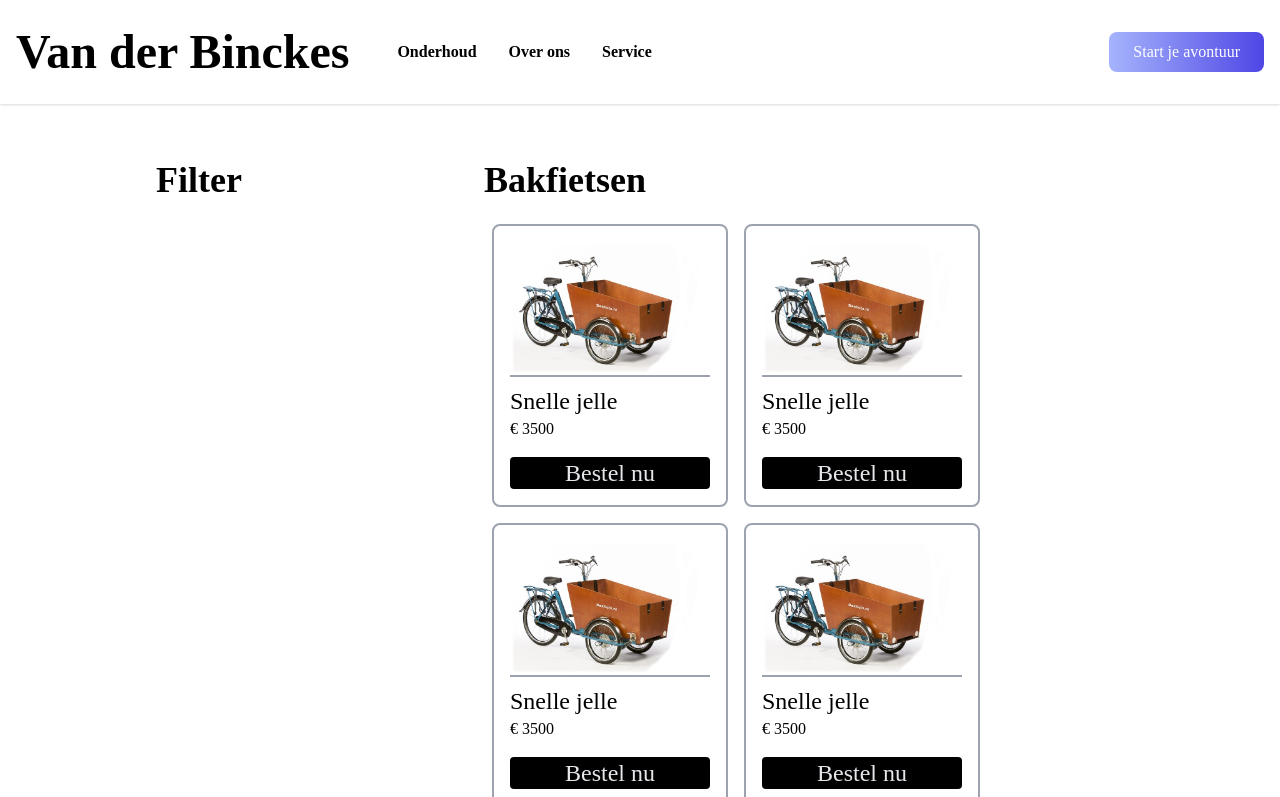
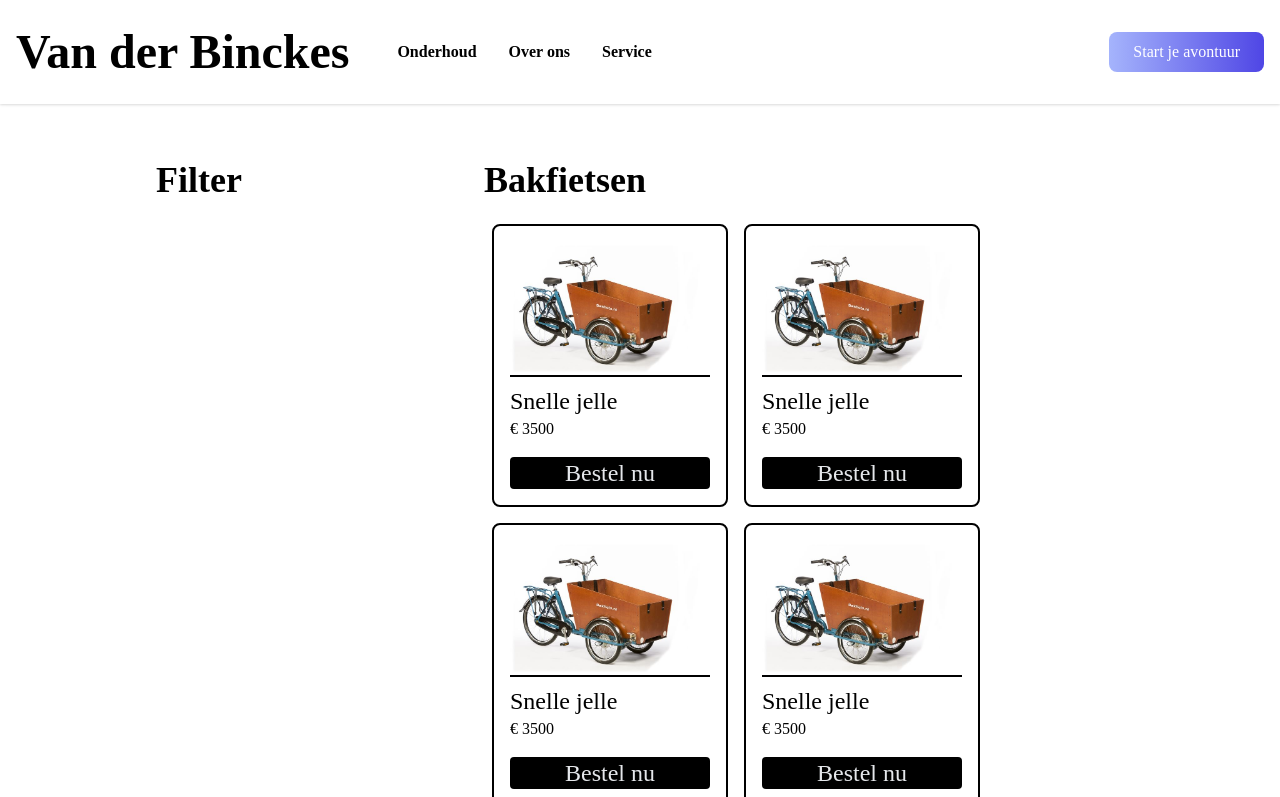
Before and after one commit to S3ntrail/vanderbrincks, a Next.js app: page /shop in a window 1280 px wide. Shown: the top 797 px of the page. Built offline with nearby package versions, Linux system fonts and the light colour scheme.

Commit message:
Front-end Redo
I realized the mistakes and correcting them.

The front-end should be more easy and direct.

```diff
--- a/components/Card/shop/card.js
+++ b/components/Card/shop/card.js
@@ -1,18 +1,20 @@
 import data from 'data/data.json'
 import ShopButton from 'components/Button/shop/button'
+import Link from 'next/link'
 
 const ShoppingCard = () => {
 
-  const product = data.map((product, index) => {
+  const product = data.map((product) => {
     return(
-      <div key={index}>
-        <div className="border-2 border-gray-400 rounded-lg p-4 m-2">
+      <Link href={'/shop/' + product.id} key={product.id}>
+      <div  className="cursor-pointer transition duration-500 ease-in-out transform hover:-translate-y-1 hover:scale-105">
+        <div className="border-2 border-black rounded-lg p-4 m-2">
 
           <div className="justify-center items-center mx-auto">
             <img className="rounded-t-lg" src="/cargo-bike.jpg" width="200" height="200"></img>
           </div>
 
-          <div className="border-t-2 border-gray-400">
+          <div className="border-t-2 border-black">
             <div className="mt-2">
               <h4>{product.name}</h4>
             </div>
@@ -28,6 +30,7 @@ const ShoppingCard = () => {
 
         </div>
       </div>
+      </Link>
     )
   })
 
--- a/components/Landing/Landing.js
+++ /dev/null
@@ -1,40 +0,0 @@
-import Image from 'next/image'
-import Link from 'next/link'
-
-import Button from 'components/Button/button'
-
-const Landing = () => {
-  return(
-    <div className="mt-40 flex gap-2 justify-center pb-4 flex-wrap">
-      <div className="w-1/2 text-left animate__animated animate__fadeInLeft">
-        <Image
-          src="/bikeride.svg"
-          layout="fixed"
-          width={850}
-          height={700}
-        />
-      </div>
-
-      <div className="mt-24 w-1/4 animate__animated animate__fadeInRight">
-        <h2 className="font-semibold text-left">Van der Binckes</h2>
-
-        <h3 className="mt-4 text-left">
-          Op maat gemaakte fietsen met wat stukjes qualiteit en innovatie
-        </h3>
-
-        <div className="text-left mt-6 w-2/4">
-          <Link href="/shop">
-            <a title="Shop">
-              <Button
-                title="Start je avontuur"
-              />
-            </a>
-          </Link>
-        </div>
-
-      </div>
-    </div>
-  )
-}
-
-export default Landing
--- /dev/null
+++ b/components/Layout/Layout.js
@@ -0,0 +1,12 @@
+import Navbar from 'components/Global/Navbar/navbar'
+
+const Layout = ({ children }) => {
+  return(
+    <div>
+      <Navbar />
+        {children}
+    </div>
+  )
+}
+
+export default Layout
--- a/components/Maintenance/Maintenance.js
+++ /dev/null
@@ -1,45 +0,0 @@
-import Image from 'next/image'
-
-import Card from 'components/Card/card'
-
-const Maintenance = () => {
-  return(
-    <div className="flex gap-2 justify-center pb-4 flex-wrap">
-
-      <div className="mt-24 w-1/4">
-        <h2 className="font-semibold text-left">Onderhoud</h2>
-
-        <h3 className="mt-4 text-left">
-          Overal en altijd beschikbaar
-          Zowel digitaal als bij je thuis
-        </h3>
-
-        <div className="mt-6">
-          <Card
-            title="Onderhoud"
-            description="Lees hier over het onderhouden van je fiets"
-          />
-        </div>
-
-        <div className="mt-6">
-          <Card
-            title="Veiligheid"
-            description="Lees hier over het veiligheid over jou en het verkeerd"
-          />
-        </div>
-
-      </div>
-
-      <div className="w-1/2">
-        <Image
-          src="/engineer.svg"
-          layout="fixed"
-          width={700}
-          height={850}
-        />
-      </div>
-    </div>
-  )
-}
-
-export default Maintenance
--- a/pages/_app.js
+++ b/pages/_app.js
@@ -1,9 +1,14 @@
 import 'tailwindcss/tailwind.css'
 import '../styles/globals.css'
 import 'animate.css'
+import Layout from 'components/Layout/Layout'
 
 function MyApp({ Component, pageProps }) {
-  return <Component {...pageProps} />
+  return (
+    <Layout>
+      <Component {...pageProps} />
+    </Layout>
+  )
 }
 
 export default MyApp
--- a/pages/index.js
+++ b/pages/index.js
@@ -1,29 +1,80 @@
-import Header from '../components/Global/Head/head'
-import Navbar from '../components/Global/Navbar/navbar'
+import Link from "next/link";
+import Image from "next/image";
 
-import Landing from 'components/Landing/Landing'
-import Maintenance from 'components/Maintenance/Maintenance'
+import Button from "components/Button/button";
+import Header from "components/Global/Head/head";
+import Card from 'components/Card/card'
 
 export default function Home() {
   return (
-
     <div className="flex flex-col items-center justify-center">
       <Header />
 
       <main className="flex flex-col justify-center w-full flex-1 text-center">
-        <div>
-          <Navbar />
-        </div>
+        <section>
+          <div className="mt-40 flex gap-2 justify-center pb-4 flex-wrap">
+            <div className="w-1/2 text-left animate__animated animate__fadeInLeft">
+              <Image
+                src="/bikeride.svg"
+                layout="fixed"
+                width={850}
+                height={700}
+              />
+            </div>
 
-        <section>
-          <Landing />
+            <div className="mt-24 w-1/4 animate__animated animate__fadeInRight">
+              <h2 className="font-semibold text-left">Van der Binckes</h2>
+
+              <h3 className="mt-4 text-left">
+                Op maat gemaakte fietsen met wat stukjes qualiteit en innovatie
+              </h3>
+
+              <div className="text-left mt-6 w-2/4">
+                <Link href="/shop">
+                  <a title="Shop">
+                    <Button title="Start je avontuur" />
+                  </a>
+                </Link>
+              </div>
+            </div>
+          </div>
         </section>
 
         <section>
-          <Maintenance />
+          <div className="flex gap-2 justify-center pb-4 flex-wrap">
+            <div className="mt-24 w-1/4">
+              <h2 className="font-semibold text-left">Onderhoud</h2>
+
+              <h3 className="mt-4 text-left">
+                Overal en altijd beschikbaar Zowel digitaal als bij je thuis
+              </h3>
+
+              <div className="mt-6">
+                <Card
+                  title="Onderhoud"
+                  description="Lees hier over het onderhouden van je fiets"
+                />
+              </div>
+
+              <div className="mt-6">
+                <Card
+                  title="Veiligheid"
+                  description="Lees hier over het veiligheid over jou en het verkeerd"
+                />
+              </div>
+            </div>
+
+            <div className="w-1/2">
+              <Image
+                src="/engineer.svg"
+                layout="fixed"
+                width={700}
+                height={850}
+              />
+            </div>
+          </div>
         </section>
       </main>
-
     </div>
-  )
+  );
 }
--- a/pages/shop.js
+++ /dev/null
@@ -1,25 +0,0 @@
-import Header from '../components/Global/Head/head'
-import Navbar from '../components/Global/Navbar/navbar'
-
-import Shop from '../components/Shop/Shopping'
-
-export default function Home() {
-  return (
-
-    <div className="flex flex-col items-center justify-center">
-      <Header />
-
-      <main className="flex flex-col justify-center w-full flex-1 text-center">
-        <div>
-          <Navbar />
-        </div>
-
-        <section>
-          <Shop />
-        </section>
-
-      </main>
-
-    </div>
-  )
-}
--- /dev/null
+++ b/pages/shop/[id].js
@@ -0,0 +1,21 @@
+import Header from '../../components/Global/Head/head'
+
+const Details = () => {
+
+  return (
+
+    <div className="flex flex-col items-center justify-center">
+      <Header />
+
+      <main className="flex flex-col justify-center w-full flex-1 text-center">
+
+        <section>
+        </section>
+
+      </main>
+
+    </div>
+  )
+}
+
+export default Details
--- /dev/null
+++ b/pages/shop/index.js
@@ -0,0 +1,28 @@
+import Header from "components/Global/Head/head";
+import ShoppingCard from "components/Card/shop/card";
+
+export default function Home() {
+  return (
+    <div className="flex flex-col items-center justify-center">
+      <Header />
+
+      <main className="flex flex-col justify-center w-full flex-1 text-center">
+        <section>
+          <div className="mt-40 flex flex-wrap gap-2 justify-center pb-4">
+            <div className="w-1/4 flex flex-row text-left animate__animated animate__fadeInLeft">
+              <h2 className="font-semibold text-left">Filter</h2>
+            </div>
+
+            <div className="w-1/2 animate__animated animate__fadeInRight">
+              <h2 className="font-semibold text-left">Bakfietsen</h2>
+
+              <div className="mt-4 text-left flex flex-wrap w-full">
+                <ShoppingCard />
+              </div>
+            </div>
+          </div>
+        </section>
+      </main>
+    </div>
+  );
+}
```
